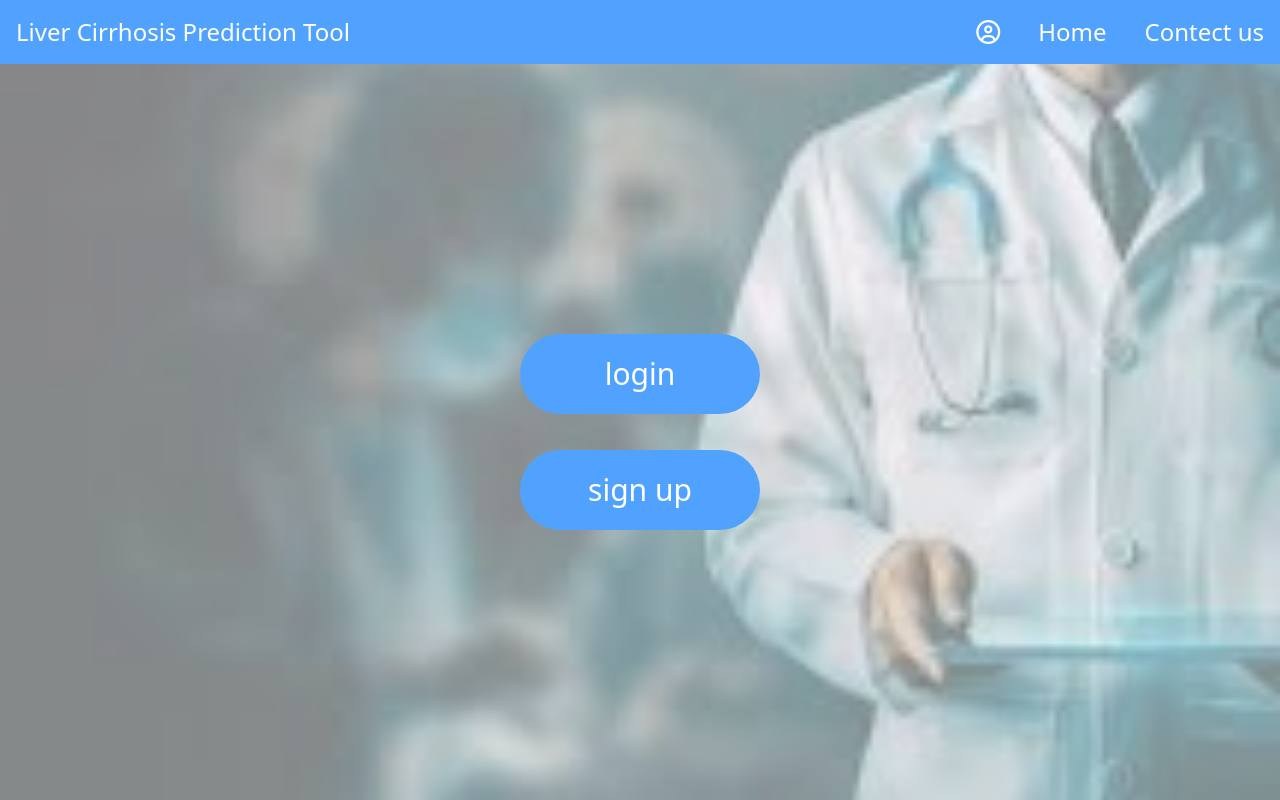
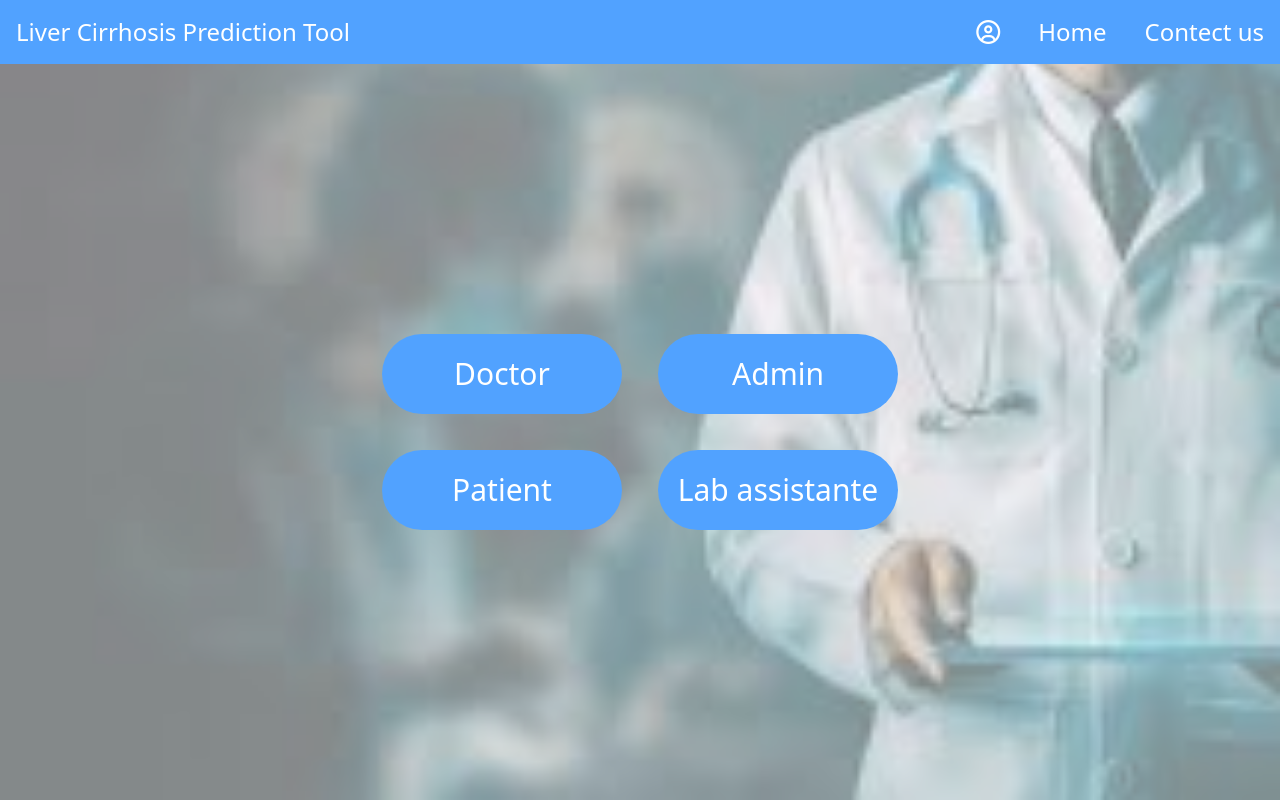
Before and after one commit to ak4677/liver_cirrhosis_frontend, a React (Vite) app: page / in a window 1280 px wide. Built offline with nearby package versions, Linux system fonts and the light colour scheme.

Commit message:
sort files

```diff
--- a/src/App.jsx
+++ b/src/App.jsx
@@ -3,10 +3,11 @@ import Navbar from './components/Navbar'
 import Home from './components/Home'
 import Login from './components/Login'
 import { BrowserRouter, Route, Routes } from 'react-router-dom'
-import Patides from './components/Patides'
-import Labentry from './components/Labentry'
-import DataFetch from './components/DataFetch'
-import Docdes from './components/Docdes'
+import Patides from './components/patient/Patides'
+import Labentry from './components/lab/Labentry'
+import DataFetch from './context/info/DataFetch'
+import Docdes from './components/doctor/Docdes'
+import Info from './components/Info'
 function App() {
 
   return (
@@ -20,6 +21,7 @@ function App() {
           <Route path="/Docdes" element={<Docdes />} />
           <Route path="/Patides" element={<Patides />} />
           <Route path="/Labentry" element={<Labentry />} />
+          <Route path="/Info" element={<Info />} />
         </Routes>
       </BrowserRouter>
     </DataFetch>
--- a/src/components/Home.jsx
+++ b/src/components/Home.jsx
@@ -7,12 +7,18 @@ export default function Home() {
     <>
       <div className="grid justify-items-center gap-9 place-content-center text-white content-center w-full min-h-[calc(100vh-64px)]">
         <div className={`bg-[url(/src/components/doctor.png)] bg-cover bg-no-repeat fixed -z-1 inset-0 opacity-50 `}></div>
-        <div className='grid gap-9 justify-items-center [&>button]:bg-blue-400 [&>button]:rounded-full  [&>button]:h-20 [&>button]:w-60 [&>button]:text-3xl [&>button]:hover:h-25 [&>button]:hover:w-65 [&>button]:hover:bg-blue-700 [&>button]:delay-75 [&>button]:duration-75 [&>button]:hover:translate-y-0.5 [&>button]:cursor-pointer'>
+        <div className='grid grid-cols-2 gap-9 justify-items-center [&>button]:bg-blue-400 [&>button]:rounded-full  [&>button]:h-20 [&>button]:w-60 [&>button]:text-3xl [&>button]:hover:h-25 [&>button]:hover:w-65 [&>button]:hover:bg-blue-700 [&>button]:delay-75 [&>button]:duration-75 [&>button]:hover:translate-y-0.5 [&>button]:cursor-pointer'>
           <button onClick={()=>Navigate("/Login")}>
-            login
+            Doctor
           </button>
           <button onClick={()=>Navigate("/Labentry")}>
-            sign up
+            Admin
+          </button>
+          <button onClick={()=>Navigate("/Labentry")}>
+            Patient
+          </button>
+          <button onClick={()=>Navigate("/Labentry")}>
+            Lab assistante
           </button>
         </div>
       </div>
--- /dev/null
+++ b/src/components/Info.jsx
@@ -0,0 +1,17 @@
+import React, { useContext, useEffect } from 'react'
+import PatientContext from '../context/info/PatientContext'
+
+export default function Info(props) {
+    const getinfo=useContext(PatientContext)
+    const {doclogin}=getinfo
+    useEffect(()=>{
+        doclogin()
+    },[])
+    const {logininfo}=getinfo
+    console.log(logininfo)
+  return (
+    <div>
+        <h1>{logininfo.name}</h1>
+    </div>
+  )
+}
--- a/src/components/Navbar.jsx
+++ b/src/components/Navbar.jsx
@@ -1,14 +1,15 @@
 import React from 'react'
-import { Link } from 'react-router-dom'
+import { Link, useNavigate } from 'react-router-dom'
 
 export default function Navbar() {
+    const navigator=useNavigate()
     return (
         <>
             <div className='bg-blue-400 p-4 sticky top-0 z-3'>
                 <div className="flex justify-between text-white">
                     <h1 className='text-2xl'>Liver Cirrhosis Prediction Tool</h1>
                     <div className=' text-2xl flex gap-9.5'>
-                        <i className="fa-regular fa-circle-user place-content-center"></i>
+                        <i className="fa-regular fa-circle-user place-content-center" onClick={()=>navigator("/Info")}></i>
                         <Link to={"/Home"}>Home</Link>
                         <Link to={"/patides"}>Contect us</Link>
                     </div>
--- a/src/components/Patientcard.jsx
+++ b/src/components/Patientcard.jsx
@@ -1,6 +1,6 @@
 import React, { useContext, useEffect } from 'react'
 import { useNavigate } from 'react-router-dom'
-import PatientContext from './PatientContext';
+import PatientContext from '../context/info/PatientContext';
 
 export default function Patientcard(props) {
     const navigator = useNavigate()
--- a/src/components/Docdes.jsx
+++ b/src/components/doctor/Docdes.jsx
@@ -1,12 +1,11 @@
 import React, { useContext, useEffect } from 'react'
-import Patientcard from './Patientcard'
-import PatientContext from './PatientContext';
+import Patientcard from '../Patientcard'
+import PatientContext from '../../context/info/PatientContext';
 export default function Docdes() {
     const fetching=useContext(PatientContext)
     const {fetchdata,doclogin}=fetching;
     useEffect(()=>{
         fetchdata();
-        doclogin();
     },[])
     const {patientdata}=fetching
     return (
--- a/src/components/DataFetch.jsx
+++ b/src/context/info/DataFetch.jsx
@@ -6,7 +6,7 @@ import PatientContext from "./PatientContext";
 export default function DataFetch(props) {
     const intial = []
     const [patientdata, Setpatinetdata] = useState(intial)
-
+    const [logininfo,setlogininfo]=useState({})
     //patient data fetching
     const fetchdata = async () => {
         const response = await fetch("http://localhost:5000/api/datatras/patientdata", {
@@ -30,12 +30,16 @@ export default function DataFetch(props) {
                 "auth-token": "eyJhbGciOiJIUzI1NiIsInR5cCI6IkpXVCJ9.eyJkb2N0b3IiOnsiaWQiOiI2N2NjOTNmNjk3Mjk5YzJkZGJjZTU4YmIifSwiaWF0IjoxNzQxNDYwNDcwfQ.coMx6UrIwGYDmlU9O7ejSoaxrzZHm1A70NyJHn-2_94",
             }
         })
-        const data = await response.json();
-        console.log(data);
-        // Setpatinetdata(data)
+        const data1 = await response.json();
+        // console.log(data1);
+        if(data1){
+
+        setlogininfo({...data1})
+        }
     }
+
     return (
-        <PatientContext.Provider value={{patientdata,fetchdata,doclogin}}>
+        <PatientContext.Provider value={{patientdata,logininfo,fetchdata,doclogin}}>
             {props.children}
         </PatientContext.Provider>
     )
```
Also changed, not shown: src/components/lab/Labentry.jsx (renamed from src/components/Labentry.jsx), src/components/patient/Patides.jsx (renamed from src/components/Patides.jsx), src/context/info/PatientContext.jsx (renamed from src/components/PatientContext.jsx).
